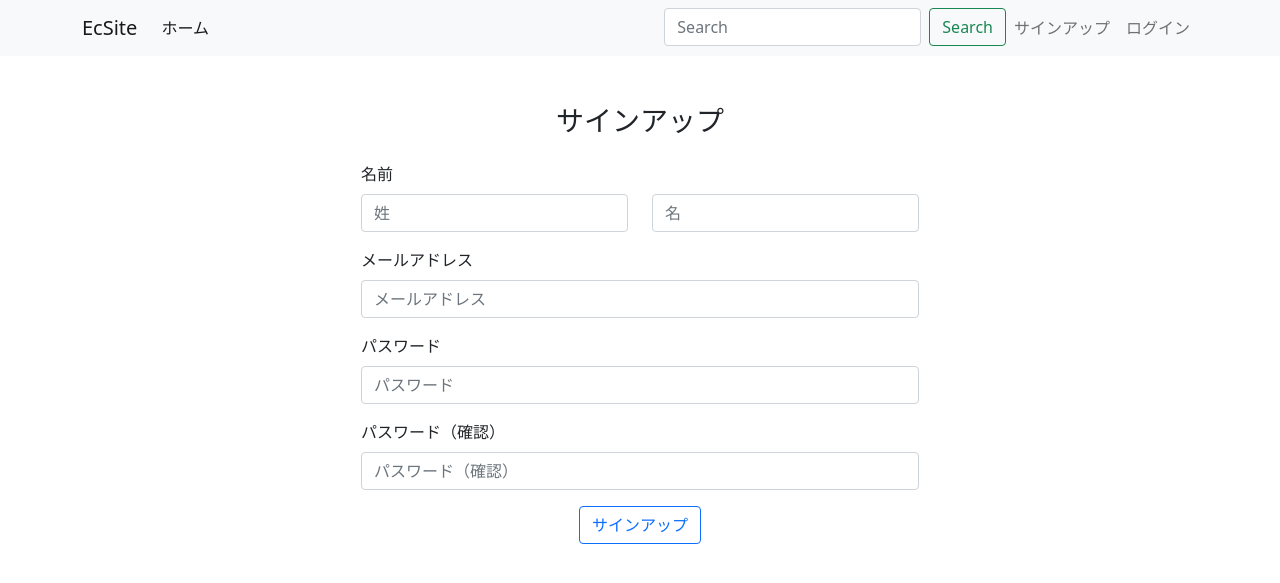
After one commit to Ayahito0223/220620_EcSite, a Django app: page /accounts/signup/ in a window 1280 px wide. The commit adds this page. Shown: the top 583 px of the page. Run offline with Django 4.2, Linux system fonts and the light colour scheme; some libraries are stand-ins or nearby versions.

Commit message:
カスタムユーザー認証実装

```diff
--- a/EcSite/urls.py
+++ b/EcSite/urls.py
@@ -20,4 +20,5 @@ urlpatterns = [
     path('admin/', admin.site.urls),
     path('', include("app.urls")),
     path('accounts/', include('accounts.urls')),
+    path('accounts/', include('allauth.urls')),
 ]
--- a/accounts/forms.py
+++ b/accounts/forms.py
@@ -1,6 +1,18 @@
 from django import forms
+from allauth.account.forms import SignupForm
 
 class ProfileForm(forms.Form):
   first_name = forms.CharField(max_length=30, label="名")
   last_name = forms.CharField(max_length=30, label="姓")
   department = forms.CharField(max_length=30, label='所属', required=False)
+
+class SignupUserForm(SignupForm):
+  first_name = forms.CharField(max_length=30, label='名')
+  last_name = forms.CharField(max_length=30, label="姓")
+
+  def save(self, request):
+    user = super(SignupUserForm, self).save(request)
+    user.first_name = self.cleaned_data['first_name']
+    user.last_name = self.cleaned_data['last_name']
+    user.save()
+    return user
--- a/accounts/urls.py
+++ b/accounts/urls.py
@@ -3,5 +3,8 @@ from accounts import views
 
 urlpatterns = [
   path('profile/', views.ProfileView.as_view(), name='profile'),
-  path('profile/edit/', views.ProfileEditView.as_view(), name='profile_edit')
+  path('profile/edit/', views.ProfileEditView.as_view(), name='profile_edit'),
+  path('login/', views.LoginView.as_view(), name='account_login'),
+  path('logout/', views.LogoutView.as_view(), name='account_logout'),
+  path('signup/', views.SignupView.as_view(), name='account_signup'),
 ]
--- a/accounts/views.py
+++ b/accounts/views.py
@@ -1,10 +1,12 @@
 from django.shortcuts import render, redirect
 from django.views import View
 from accounts.models import CustomUser
-from accounts.forms import ProfileForm
+from accounts.forms import ProfileForm, SignupUserForm
+from allauth.account import views
+from django.contrib.auth.mixins import LoginRequiredMixin
 
 
-class ProfileView(View):
+class ProfileView(LoginRequiredMixin, View):
   def get(self, request, *args, **kwargs):
     user_data = CustomUser.objects.get(id=request.user.id)
 
@@ -12,7 +14,7 @@ class ProfileView(View):
       'user_data': user_data,
     })
 
-class ProfileEditView(View):
+class ProfileEditView(LoginRequiredMixin, View):
   def get(self, request, *args, **kwargs):
     user_data = CustomUser.objects.get(id=request.user.id)
     form = ProfileForm(
@@ -44,3 +46,19 @@ class ProfileEditView(View):
     return render(request, 'accounts/profile.html', {
       'user_data': original_user_data
     })
+
+class LoginView(views.LoginView):
+  template_name = 'accounts/login.html'
+
+class LogoutView(views.LogoutView):
+  template_name = 'accounts/logout.html'
+
+  def post(self, *args, **kwargs):
+    if 'logout' in self.request.POST:
+      if self.request.user.is_authenticated:
+        self.logout()
+    return redirect('/')
+
+class SignupView(views.SignupView):
+  template_name = 'accounts/signup.html'
+  form_class = SignupUserForm
--- a/app/views.py
+++ b/app/views.py
@@ -1,5 +1,6 @@
 from django.shortcuts import render
 from django.views.generic import TemplateView
+from django.contrib.auth.mixins import LoginRequiredMixin
 
-class IndexView(TemplateView):
+class IndexView(LoginRequiredMixin, TemplateView):
   template_name = 'app/index.html'
--- a/static/css/style.css
+++ b/static/css/style.css
@@ -7,3 +7,9 @@
 body {
   min-height: 100vh;
 }
+
+@media screen and (max-width: 992px){
+  .w-50 {
+    width: 100%!important;
+  }
+}
--- a/templates/accounts/profile.html
+++ b/templates/accounts/profile.html
@@ -3,6 +3,7 @@
 {% block content %}
 
 <div class="w-50 mx-auto">
+  <p class="h3 text-center mb-4">プロフィール</p>
   <ul class="list-group">
     <li class="list-group-item">
       <div class="row">
--- /dev/null
+++ b/templates/accounts/signup.html
@@ -0,0 +1,35 @@
+{% extends 'base.html' %}
+{% load widget_tweaks %}
+
+{% block content %}
+
+<div class="w-50 mx-auto">
+  <p class="h3 text-center mb-4">サインアップ</p>
+  <form method="post">
+    {% csrf_token %}
+    <div class="mb-3">
+      <p class="form-label">名前</p>
+      <div class="row">
+        <div class="col">{% render_field form.last_name class='form-control' placeholder='姓' %}</div>
+        <div class="col">{% render_field form.first_name class='form-control' placeholder='名' %}</div>
+      </div>
+    </div>
+    <div class="mb-3">
+      <p class="form-label">メールアドレス</p>
+      {% render_field form.email class='form-control' placeholder='メールアドレス' %}
+    </div>
+    <div class="mb-3">
+      <p class="form-label">パスワード</p>
+      {% render_field form.password1 class='form-control' placeholder='パスワード' %}
+    </div>
+    <div class="mb-3">
+      <p class="form-label">パスワード（確認）</p>
+      {% render_field form.password2 class='form-control' placeholder='パスワード（確認）' %}
+    </div>
+    <div class="text-center">
+      <button type="submit" class="btn btn-outline-primary">サインアップ</button>
+    </div>
+  </form>
+</div>
+
+{% endblock %}
--- a/templates/base.html
+++ b/templates/base.html
@@ -22,14 +22,33 @@
           <li class="nav-item">
             <a class="nav-link active" aria-current="page" href="/">ホーム</a>
           </li>
+          <!-- <li class="nav-item">
+            <a class="nav-link" href="{% url 'profile' %}">プロフィール</a>
+          </li> -->
+        </ul>
+        <ul class="navbar-nav mb-2 mb-lg-0">
+          <li class="nav-item">
+            <form class="d-flex">
+              <input class="form-control me-2" type="search" placeholder="Search" aria-label="Search">
+              <button class="btn btn-outline-success" type="submit">Search</button>
+            </form>
+          </li>
+          {% if user.is_authenticated %}
           <li class="nav-item">
             <a class="nav-link" href="{% url 'profile' %}">プロフィール</a>
           </li>
+          <li class="nav-item">
+            <a class="nav-link" href="{% url 'account_logout' %}">ログアウト</a>
+          </li>
+          {% else %}
+          <li class="nav-item">
+            <a class="nav-link" href="{% url 'account_signup' %}">サインアップ</a>
+          </li>
+          <li class="nav-item">
+            <a class="nav-link" href="{% url 'account_login' %}">ログイン</a>
+          </li>
+          {% endif %}
         </ul>
-        <form class="d-flex">
-          <input class="form-control me-2" type="search" placeholder="Search" aria-label="Search">
-          <button class="btn btn-outline-success" type="submit">Search</button>
-        </form>
       </div>
     </div>
   </nav>
```
Also changed, not shown: templates/accounts/login.html (added, +24 -0 lines), templates/accounts/logout.html (added, +16 -0 lines), templates/accounts/profile_edit.html (+7 -4 lines).
